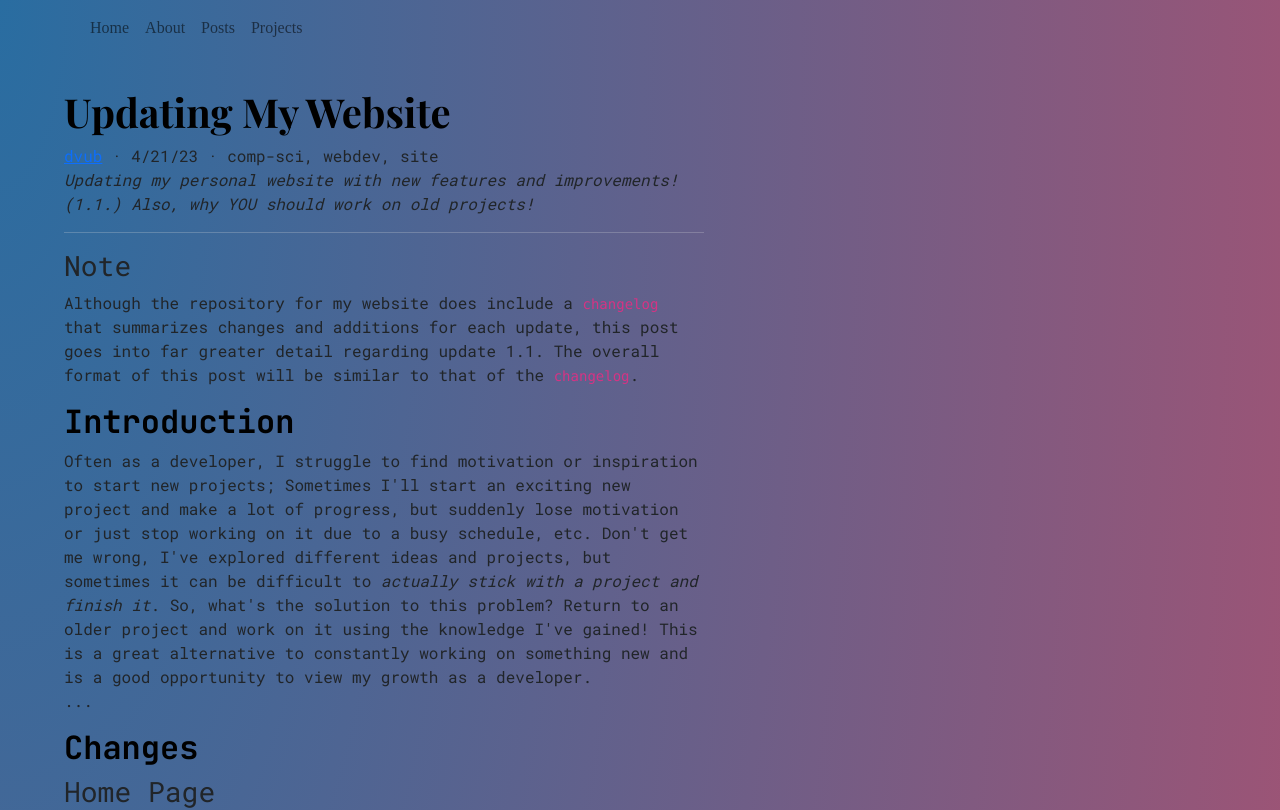
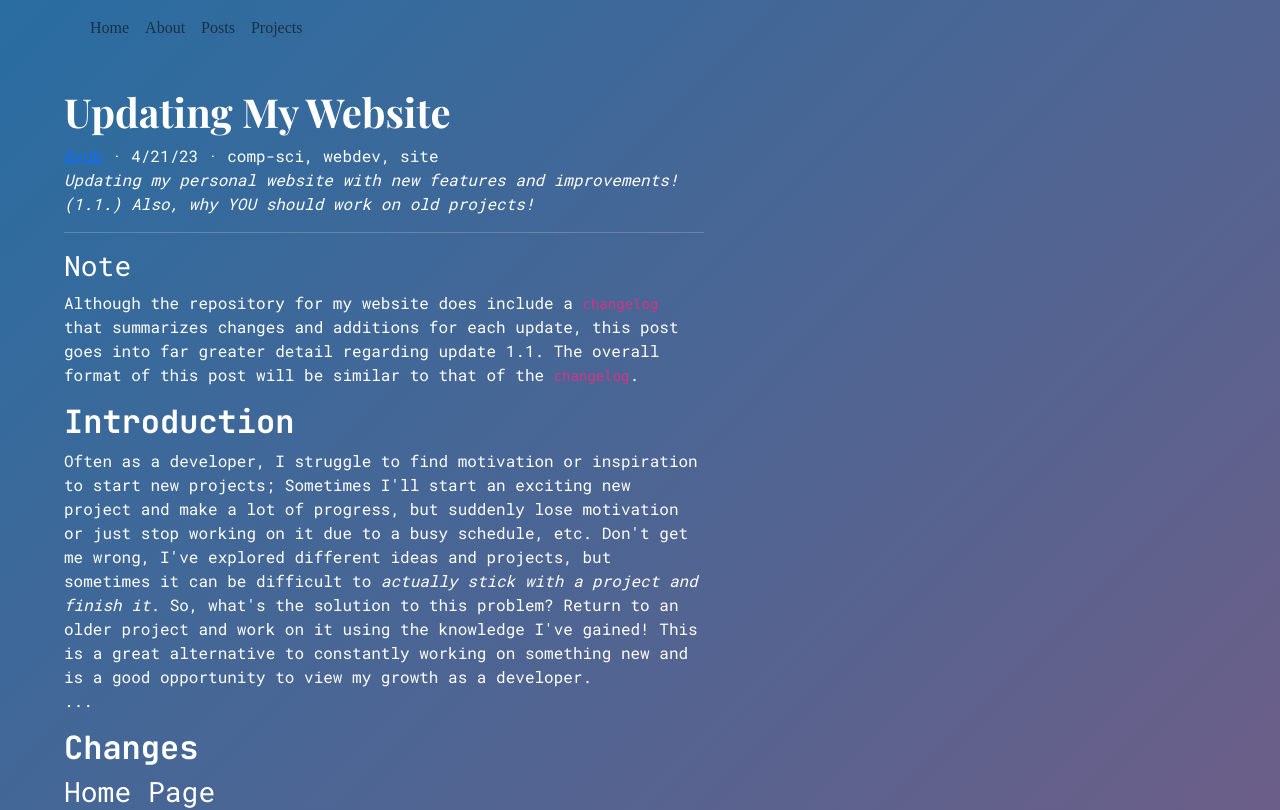
Before and after one commit to dvub/dvub-site, a Next.js app: page /posts/updating-my-site in a window 1280 px wide. Shown: the top 810 px of the page. Built offline with nearby package versions, Linux system fonts and the light colour scheme; a small style sheet from the web is missing; a web font is replaced by a local one.

Commit message:
color and style changes

```diff
--- a/components/Sphere.tsx
+++ b/components/Sphere.tsx
@@ -45,7 +45,7 @@ const Cone = (args: {
           <div className='mono'>{meta.title}</div>
         </Html>
         <coneGeometry args={[1, 1.5, 3, 1]} />
-        <meshStandardMaterial wireframe={true} color='black' />
+        <meshStandardMaterial wireframe={true} color='white' />
       </mesh>
       <Line
         points={[[0, 0, 0],
@@ -54,6 +54,7 @@ const Cone = (args: {
         getObjectsByProperty={undefined}
         forceSinglePass={undefined}
         getVertexPosition={undefined}
+        color={'white'}
       />
     </>
   );
--- a/styles/globals.css
+++ b/styles/globals.css
@@ -1,24 +1,26 @@
 html,
 body {
   font-family: Roboto Mono !important;
-  color: black;
+  color: white !important;
   font-size: 16px;
 
   background: #296DA1;
-  background: radial-gradient(at left top, #296DA1, #C64B66);
+  background: linear-gradient(135deg, #296DA1, #C64B66);
+
+
 }
 h1 {
   font-family: Playfair Display;
-  color: black;
+  color: white;
 }
 h2 {
   font-family: JetBrains Mono;
-  color: black;
+  color: white;
   font-weight: 700 !important;
 }
 .navbar-custom {
   font-family: Overpass Mono;
-  color: black;
+  color: white;
 }
 hr {
   color: #DADADA !important;
```
